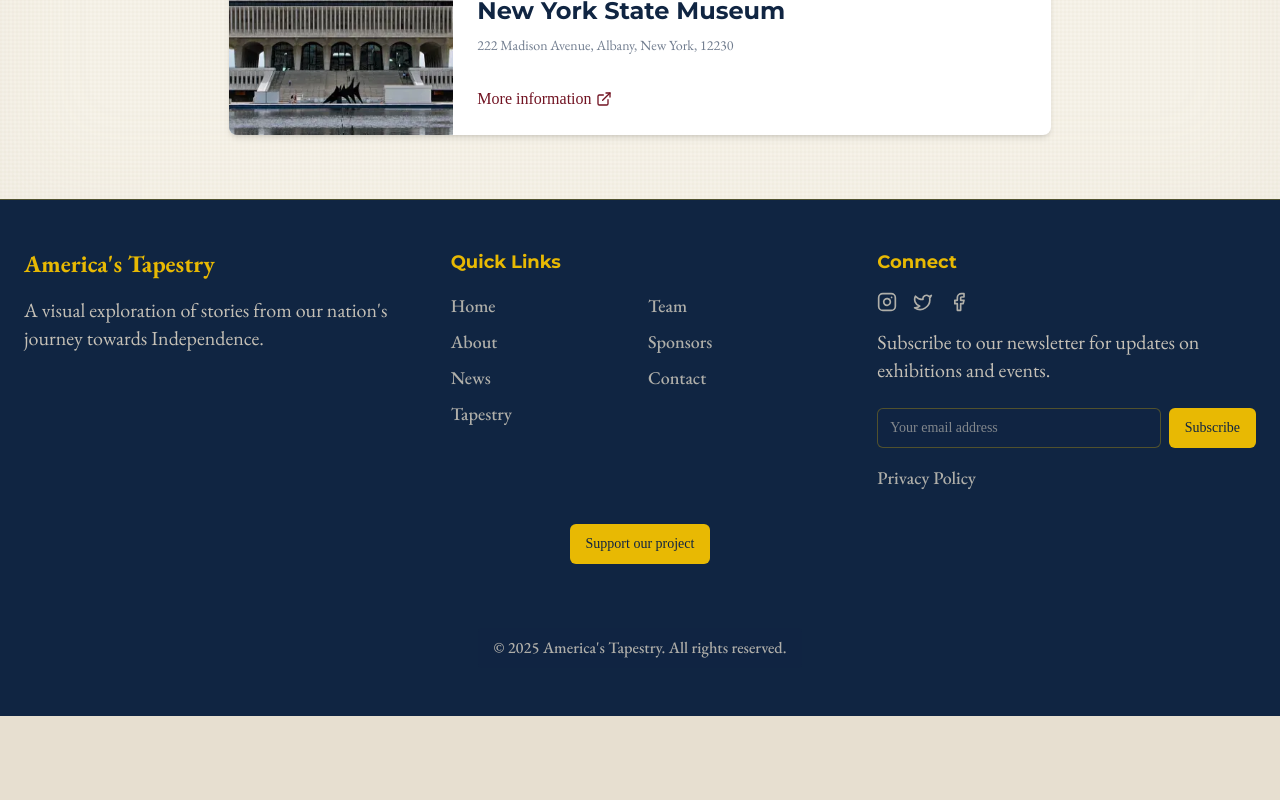
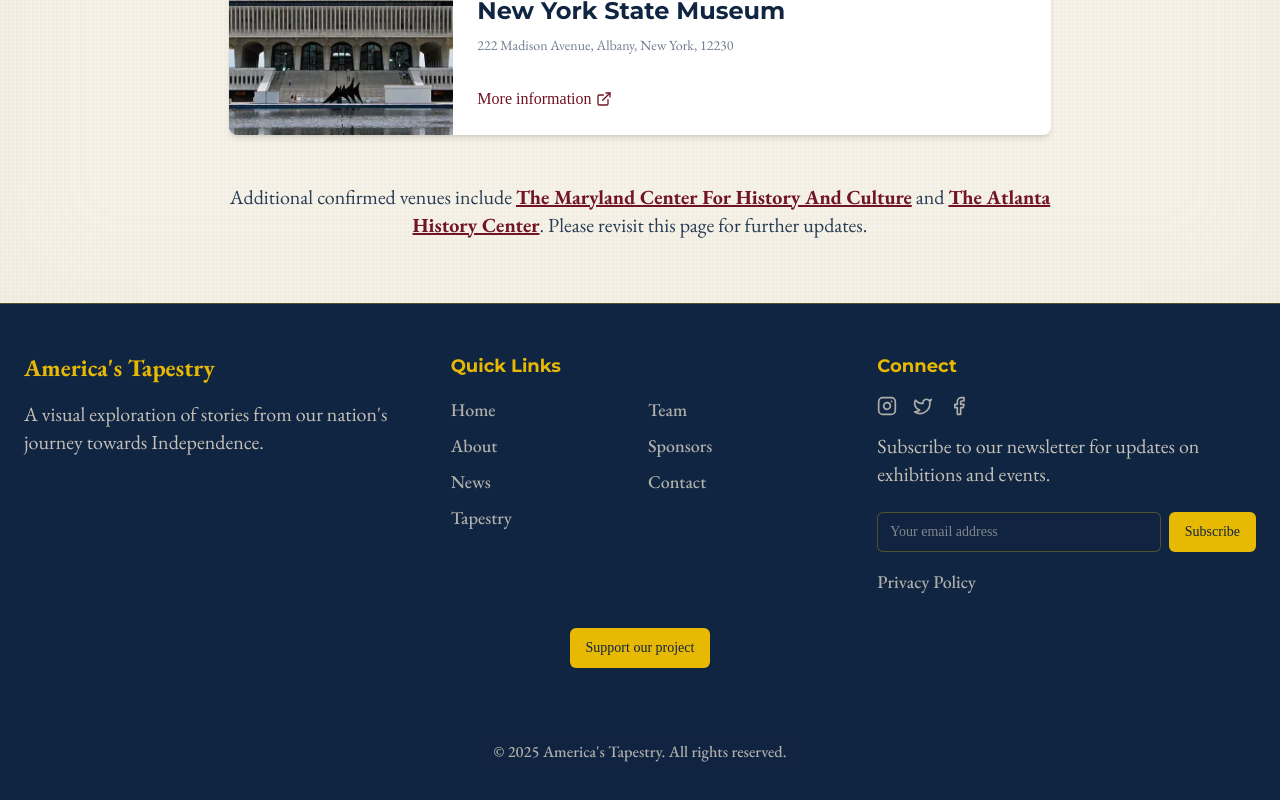
Before and after one commit to richardjlyon/americas_tapestry, a Next.js app: page /exhibitions in a window 1280 px wide. Shown: the part 1665-2465 px from the top of the page. Before the commit the page ends 2381 px from the top, so only its background shows below. Built offline with nearby package versions, Linux system fonts and the light colour scheme.

Commit message:
add additional exibition information

```diff
--- a/src/app/exhibitions/page.tsx
+++ b/src/app/exhibitions/page.tsx
@@ -20,6 +20,28 @@ export default async function ExhibitionsPage() {
             <ExhibitionCard key={exhibition.slug} exhibition={exhibition} />
           ))}
         </div>
+
+        <p className="text-center text-xl mt-12 w-full lg:w-2/3 mx-auto">
+          Additional confirmed venues include{' '}
+          <a
+            href="https://www.mdhistory.org/"
+            target="_blank"
+            rel="noopener noreferrer"
+            className="font-bold underline hover:opacity-80"
+          >
+            The Maryland Center For History And Culture
+          </a>{' '}
+          and{' '}
+          <a
+            href="https://www.atlantahistorycenter.com/"
+            target="_blank"
+            rel="noopener noreferrer"
+            className="font-bold underline hover:opacity-80"
+          >
+            The Atlanta History Center
+          </a>
+          . Please revisit this page for further updates.
+        </p>
       </PageSection>
     </>
   );
```
